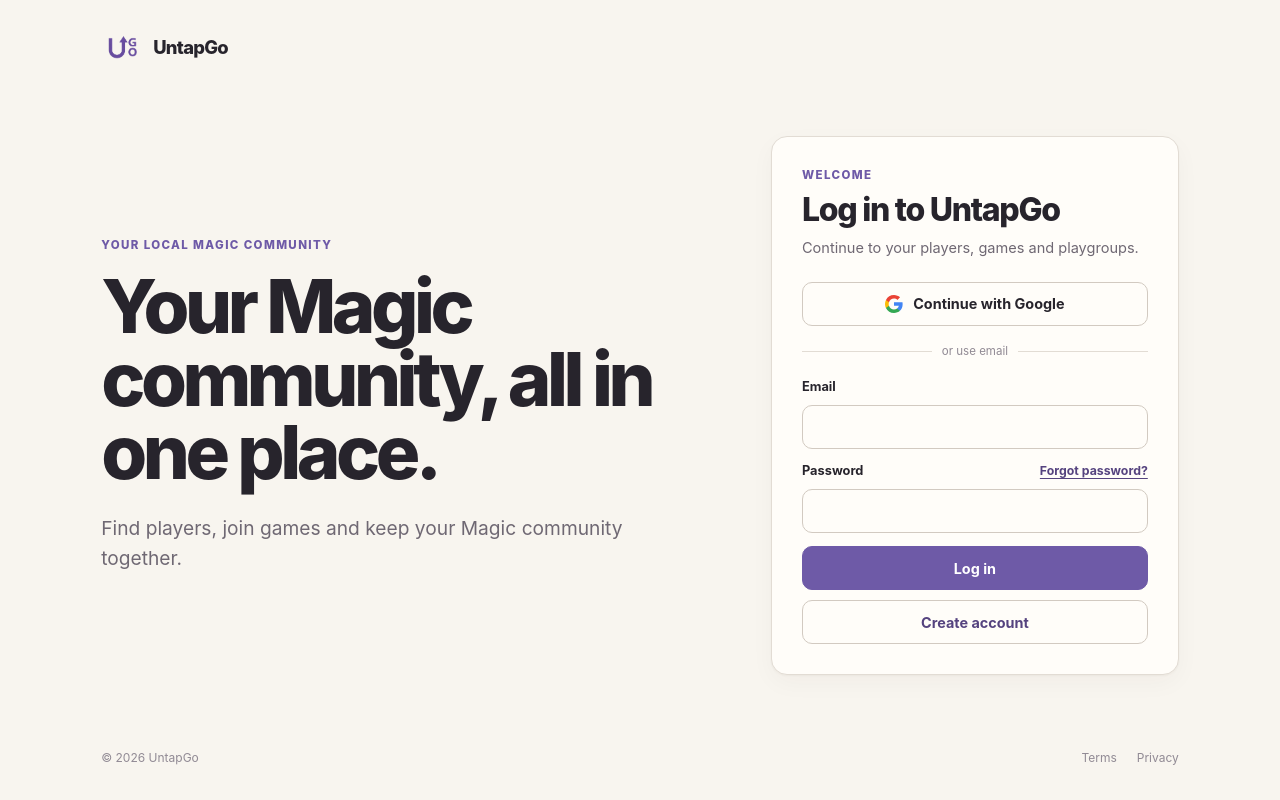
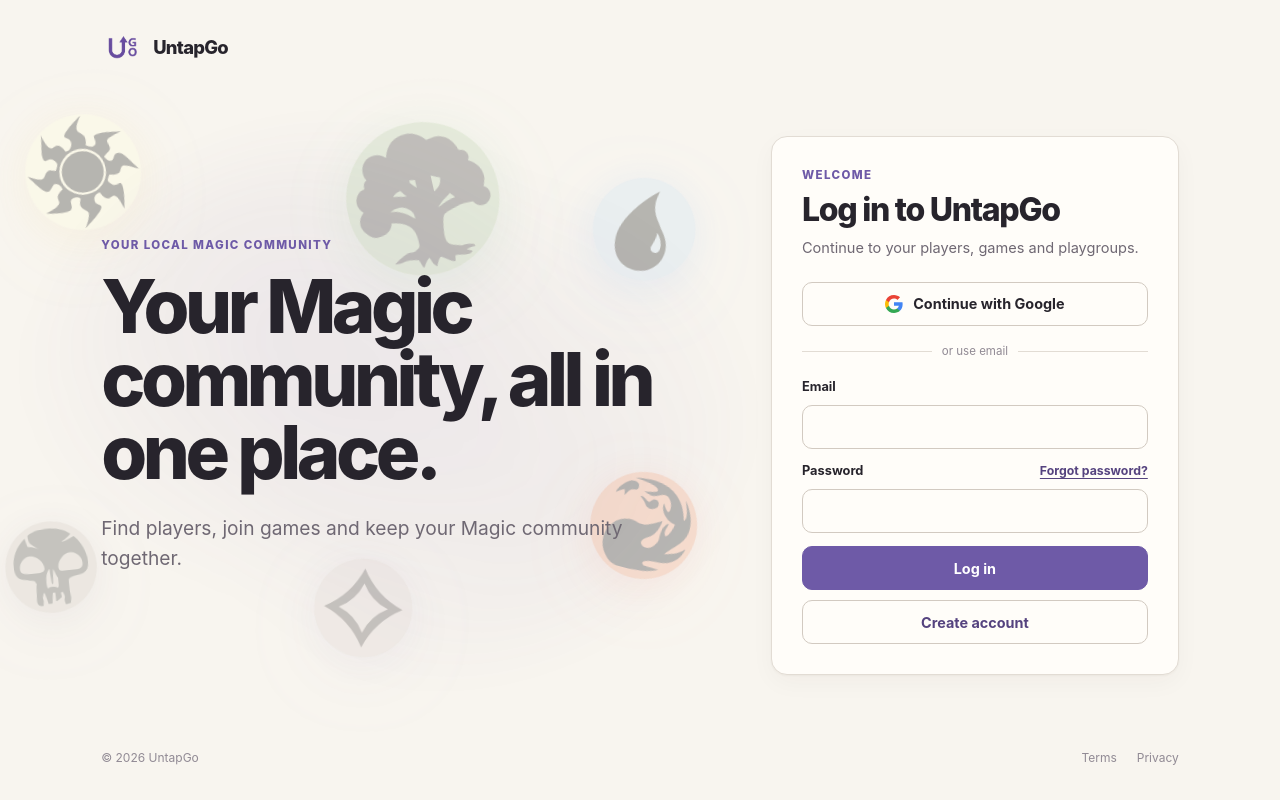
Before and after one commit to untapgoapp/untapgo-frontend, a Next.js app: page / in a window 1280 px wide. Built offline with nearby package versions, Linux system fonts and the light colour scheme; no server answers.

Commit message:
Auth page fix

```diff
--- a/components/auth/AuthLanding.module.css
+++ b/components/auth/AuthLanding.module.css
@@ -367,3 +367,146 @@
     transition: none;
   }
 }
+
+/* Ambient mana animation used only behind the landing hero copy. */
+.brandCopy {
+  position: relative;
+  isolation: isolate;
+}
+
+.brandCopyContent {
+  position: relative;
+  z-index: 3;
+}
+
+.manaField {
+  position: absolute;
+  z-index: 0;
+  inset: -170px -120px -170px -145px;
+  overflow: visible;
+  pointer-events: none;
+  user-select: none;
+}
+
+.manaField::before {
+  position: absolute;
+  inset: 12% 8% 10%;
+  border-radius: 50%;
+  background:
+    radial-gradient(circle at 35% 35%, color-mix(in srgb, var(--primary) 9%, transparent), transparent 48%),
+    radial-gradient(circle at 68% 60%, color-mix(in srgb, var(--primary) 7%, transparent), transparent 52%);
+  filter: blur(34px);
+  content: "";
+  animation: landingManaGlow 8s ease-in-out infinite alternate;
+}
+
+.manaSymbol {
+  position: absolute;
+  display: grid;
+  place-items: center;
+  opacity: var(--mana-opacity);
+  transform: translate3d(-50%, -50%, 0) rotate(var(--mana-rotation));
+  transform-origin: center;
+  animation:
+    landingManaDrift var(--mana-duration) cubic-bezier(0.45, 0, 0.2, 1) var(--mana-delay) infinite,
+    landingManaBreathe calc(var(--mana-duration) * 0.62) ease-in-out var(--mana-delay) infinite alternate;
+  will-change: transform, opacity;
+}
+
+.manaHalo {
+  position: absolute;
+  width: 142%;
+  height: 142%;
+  border-radius: 999px;
+  background: radial-gradient(circle, var(--mana-glow) 0%, transparent 70%);
+  filter: blur(9px);
+}
+
+.manaSymbol img {
+  position: relative;
+  z-index: 1;
+  width: 100%;
+  height: 100%;
+  filter:
+    saturate(1.12)
+    contrast(1.06)
+    drop-shadow(0 16px 28px var(--mana-glow));
+  object-fit: contain;
+}
+
+@keyframes landingManaDrift {
+  0%,
+  100% {
+    transform: translate3d(-50%, -50%, 0) rotate(var(--mana-rotation)) scale(0.94);
+  }
+
+  28% {
+    transform:
+      translate3d(
+        calc(-50% + (var(--mana-drift-x) * 0.55)),
+        calc(-50% + (var(--mana-drift-y) * 0.35)),
+        0
+      )
+      rotate(calc(var(--mana-rotation) + 8deg))
+      scale(1.03);
+  }
+
+  62% {
+    transform:
+      translate3d(
+        calc(-50% + var(--mana-drift-x)),
+        calc(-50% + var(--mana-drift-y)),
+        0
+      )
+      rotate(calc(var(--mana-rotation) - 7deg))
+      scale(1.08);
+  }
+
+  82% {
+    transform:
+      translate3d(
+        calc(-50% + (var(--mana-drift-x) * 0.25)),
+        calc(-50% + (var(--mana-drift-y) * 0.75)),
+        0
+      )
+      rotate(calc(var(--mana-rotation) + 4deg))
+      scale(0.99);
+  }
+}
+
+@keyframes landingManaBreathe {
+  from { opacity: calc(var(--mana-opacity) * 0.74); }
+  to { opacity: var(--mana-opacity); }
+}
+
+@keyframes landingManaGlow {
+  from { transform: translate3d(-18px, 6px, 0) scale(0.97); opacity: 0.72; }
+  to { transform: translate3d(20px, -10px, 0) scale(1.04); opacity: 1; }
+}
+
+@media (max-width: 760px) {
+  .manaField {
+    inset: -58px -24px -72px -34px;
+    overflow: hidden;
+  }
+
+  .manaSymbol {
+    transform: translate3d(-50%, -50%, 0) scale(0.78) rotate(var(--mana-rotation));
+  }
+
+  .manaSymbol:nth-child(5),
+  .manaSymbol:nth-child(6) {
+    display: none;
+  }
+}
+
+@media (prefers-reduced-motion: reduce) {
+  .manaField::before,
+  .manaSymbol {
+    animation: none;
+  }
+
+  .manaSymbol {
+    opacity: calc(var(--mana-opacity) * 0.84);
+  }
+}
--- a/components/auth/AuthLanding.tsx
+++ b/components/auth/AuthLanding.tsx
@@ -4,6 +4,7 @@
 import type { AuthMode } from "@/lib/auth";
 
 import AuthPanel from "./AuthPanel";
+import LandingManaBackground from "./LandingManaBackground";
 import ResetPasswordPanel from "./ResetPasswordPanel";
 import styles from "./AuthLanding.module.css";
 
@@ -30,11 +31,14 @@
 
         <div className={styles.layout}>
           <section className={styles.brandCopy} aria-labelledby="landing-title">
-            <p className={styles.eyebrow}>Your local Magic community</p>
-            <h1 id="landing-title">Your Magic community, all in one place.</h1>
-            <p className={styles.supportingCopy}>
-              Find players, join games and keep your Magic community together.
-            </p>
+            <LandingManaBackground />
+            <div className={styles.brandCopyContent}>
+              <p className={styles.eyebrow}>Your local Magic community</p>
+              <h1 id="landing-title">Your Magic community, all in one place.</h1>
+              <p className={styles.supportingCopy}>
+                Find players, join games and keep your Magic community together.
+              </p>
+            </div>
           </section>
 
           <div className={styles.authentication} aria-label="Authentication">
--- /dev/null
+++ b/components/auth/LandingManaBackground.tsx
@@ -0,0 +1,151 @@
+import Image from "next/image";
+import type { CSSProperties } from "react";
+
+import styles from "./AuthLanding.module.css";
+
+type ManaSymbol = {
+  id: string;
+  src: string;
+  left: string;
+  top: string;
+  size: number;
+  delay: string;
+  duration: string;
+  driftX: string;
+  driftY: string;
+  rotation: string;
+  opacity: string;
+  glow: string;
+};
+
+type ManaSymbolStyle = CSSProperties & {
+  "--mana-delay": string;
+  "--mana-duration": string;
+  "--mana-drift-x": string;
+  "--mana-drift-y": string;
+  "--mana-rotation": string;
+  "--mana-opacity": string;
+  "--mana-glow": string;
+};
+
+const manaSymbols: ManaSymbol[] = [
+  {
+    id: "white",
+    src: "/mana/w.svg",
+    left: "12%",
+    top: "20%",
+    size: 112,
+    delay: "-2s",
+    duration: "10.5s",
+    driftX: "42px",
+    driftY: "-34px",
+    rotation: "-10deg",
+    opacity: "0.28",
+    glow: "rgba(234, 198, 88, 0.25)",
+  },
+  {
+    id: "blue",
+    src: "/mana/u.svg",
+    left: "84%",
+    top: "21%",
+    size: 104,
+    delay: "-5s",
+    duration: "12s",
+    driftX: "-48px",
+    driftY: "30px",
+    rotation: "9deg",
+    opacity: "0.3",
+    glow: "rgba(76, 152, 255, 0.26)",
+  },
+  {
+    id: "black",
+    src: "/mana/b.svg",
+    left: "11%",
+    top: "75%",
+    size: 96,
+    delay: "-7s",
+    duration: "13.5s",
+    driftX: "50px",
+    driftY: "-42px",
+    rotation: "-7deg",
+    opacity: "0.24",
+    glow: "rgba(90, 72, 120, 0.23)",
+  },
+  {
+    id: "red",
+    src: "/mana/r.svg",
+    left: "84%",
+    top: "72%",
+    size: 108,
+    delay: "-4s",
+    duration: "11.5s",
+    driftX: "-45px",
+    driftY: "-38px",
+    rotation: "11deg",
+    opacity: "0.28",
+    glow: "rgba(239, 102, 79, 0.24)",
+  },
+  {
+    id: "green",
+    src: "/mana/g.svg",
+    left: "52%",
+    top: "13%",
+    size: 142,
+    delay: "-8s",
+    duration: "14s",
+    driftX: "34px",
+    driftY: "44px",
+    rotation: "-6deg",
+    opacity: "0.23",
+    glow: "rgba(66, 170, 103, 0.24)",
+  },
+  {
+    id: "colourless",
+    src: "/mana/c.svg",
+    left: "53%",
+    top: "86%",
+    size: 92,
+    delay: "-6s",
+    duration: "12.5s",
+    driftX: "-36px",
+    driftY: "-45px",
+    rotation: "8deg",
+    opacity: "0.22",
+    glow: "rgba(118, 99, 181, 0.22)",
+  },
+];
+
+export default function LandingManaBackground() {
+  return (
+    <div className={styles.manaField} aria-hidden="true">
+      {manaSymbols.map((symbol) => {
+        const style: ManaSymbolStyle = {
+          left: symbol.left,
+          top: symbol.top,
+          width: symbol.size,
+          height: symbol.size,
+          "--mana-delay": symbol.delay,
+          "--mana-duration": symbol.duration,
+          "--mana-drift-x": symbol.driftX,
+          "--mana-drift-y": symbol.driftY,
+          "--mana-rotation": symbol.rotation,
+          "--mana-opacity": symbol.opacity,
+          "--mana-glow": symbol.glow,
+        };
+
+        return (
+          <span key={symbol.id} className={styles.manaSymbol} style={style}>
+            <span className={styles.manaHalo} />
+            <Image
+              src={symbol.src}
+              width={symbol.size}
+              height={symbol.size}
+              alt=""
+              priority={symbol.id === "green"}
+            />
+          </span>
+        );
+      })}
+    </div>
+  );
+}
```
